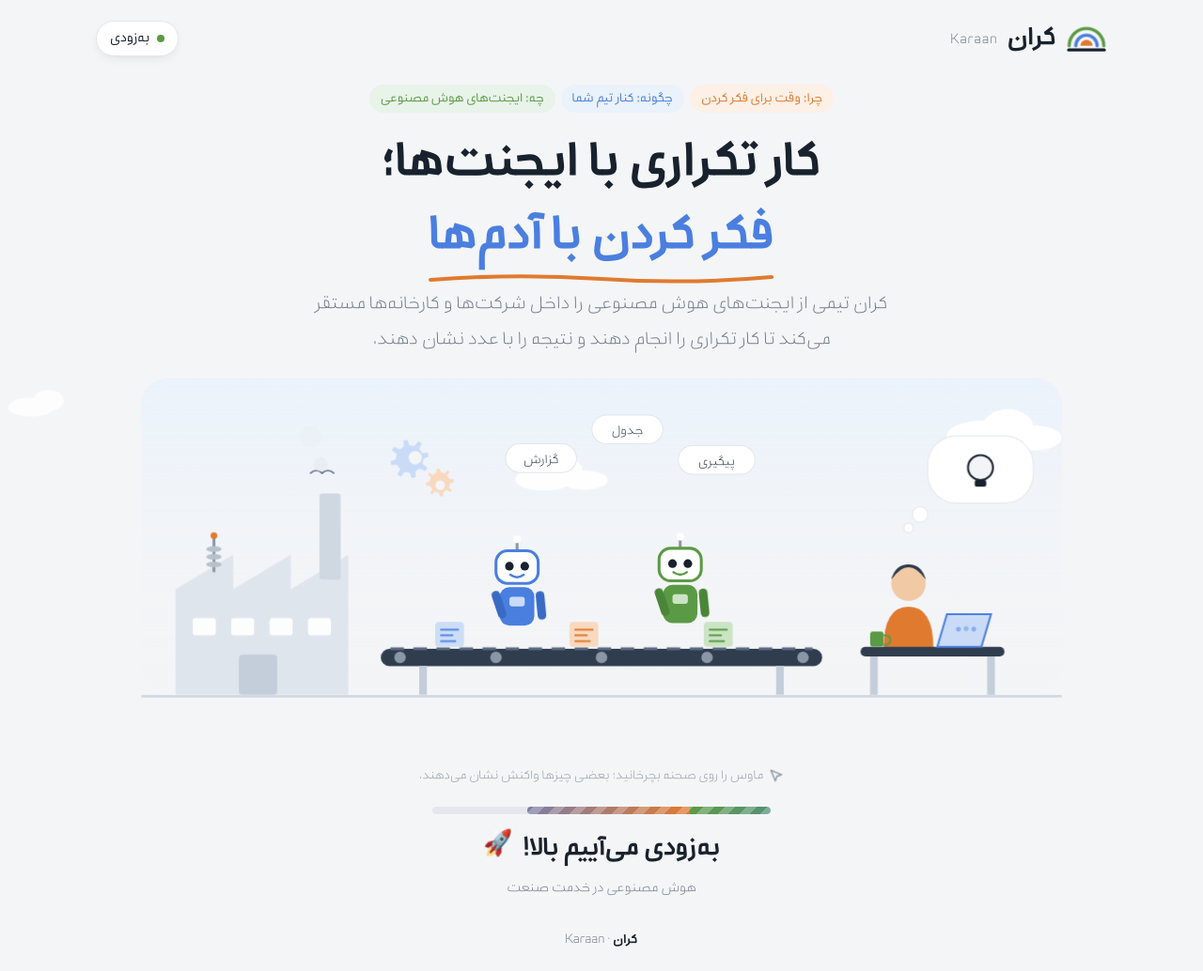
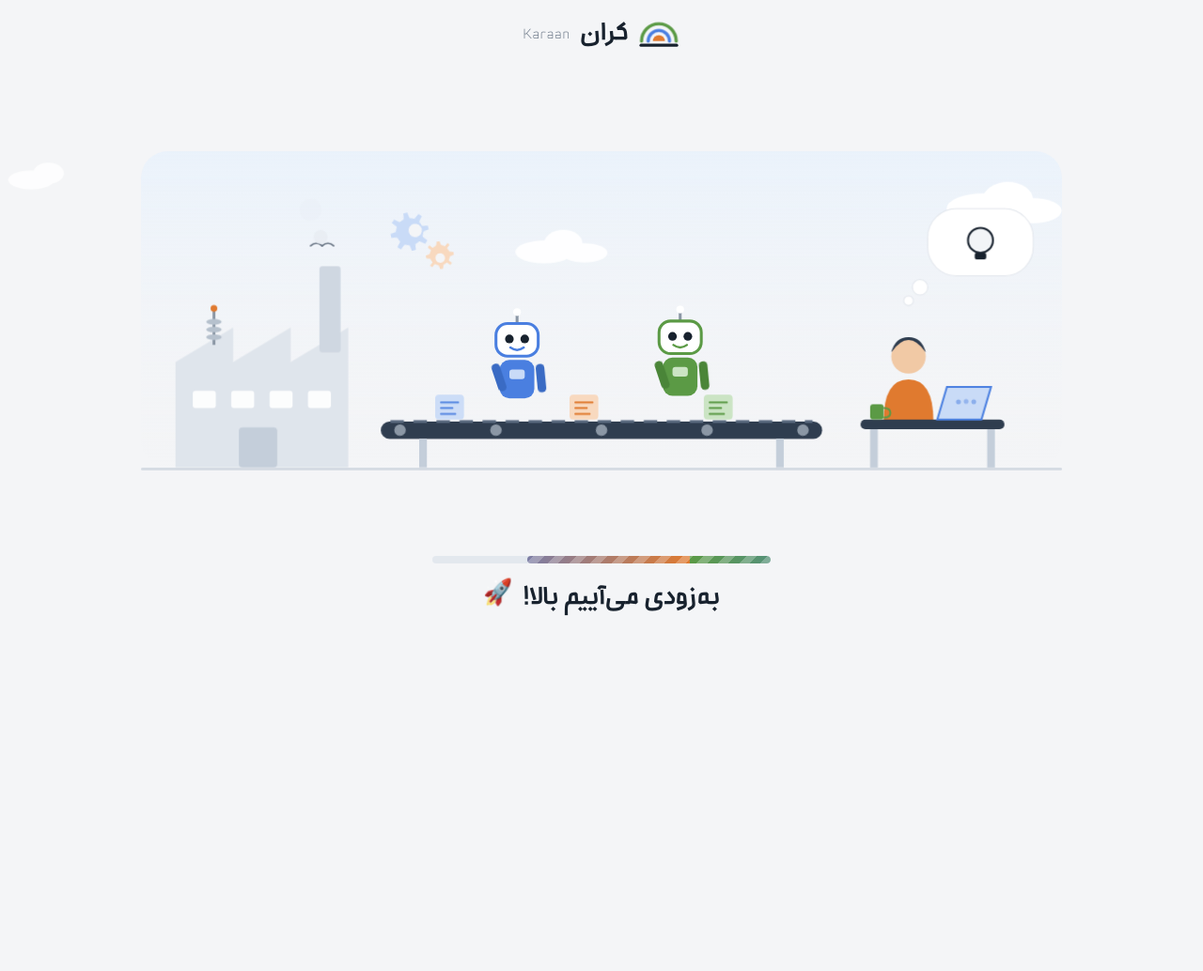
Before and after one commit to smaminkhaleghi/karaan-site, a plain HTML site: page index.html in a window 1280 px wide. Shown: the whole page at 94% size. After the commit the page ends 800 px from the top, so only its background shows below. Drawn offline with Linux system fonts and the light colour scheme.

Commit message:
Minimal home page

```diff
--- a/index.html
+++ b/index.html
@@ -14,7 +14,7 @@
 html,body{margin:0}
 body{font-family:"Bonyan",Tahoma,system-ui,sans-serif;font-weight:300;background:var(--bg);color:var(--ink);-webkit-font-smoothing:antialiased;min-height:100vh;min-height:100dvh;overflow-x:hidden;display:flex;flex-direction:column}
 a{color:inherit}
-.top{display:flex;align-items:center;justify-content:space-between;max-width:1120px;width:100%;margin:0 auto;padding:22px 22px 0}
+.top{display:flex;align-items:center;justify-content:center;max-width:1120px;width:100%;margin:0 auto;padding:22px 22px 0}
 .brand{display:flex;align-items:center;gap:10px;text-decoration:none;cursor:default}
 .brand svg{width:44px;height:27px}
 .brand b{font-weight:800;font-size:26px;line-height:1}
@@ -26,7 +26,7 @@ a{color:inherit}
 .soon{display:inline-flex;align-items:center;gap:8px;background:#fff;border:1px solid var(--line);border-radius:999px;padding:6px 14px;font-size:14px;font-weight:500;box-shadow:0 4px 14px -8px rgba(24,34,46,.25)}
 .soon .dot{width:8px;height:8px;border-radius:50%;background:var(--what);box-shadow:0 0 0 0 rgba(91,154,69,.5);animation:ping 1.8s infinite}
 @keyframes ping{70%{box-shadow:0 0 0 9px rgba(91,154,69,0)}100%{box-shadow:0 0 0 0 rgba(91,154,69,0)}}
-main{flex:1;max-width:1120px;width:100%;margin:0 auto;padding:30px 22px 10px;display:flex;flex-direction:column;align-items:center;text-align:center}
+main{flex:1;max-width:1120px;width:100%;margin:0 auto;padding:10px 22px 40px;display:flex;flex-direction:column;align-items:center;justify-content:center;text-align:center}
 .kicker{display:inline-flex;gap:6px;flex-wrap:wrap;justify-content:center;margin:0 0 16px}
 .kicker span{font-size:13px;font-weight:500;padding:4px 12px;border-radius:999px;transition:transform .2s}
 .kicker span:hover{transform:translateY(-3px) rotate(-2deg)}
@@ -37,7 +37,7 @@ h1 .hl svg{position:absolute;left:0;right:0;bottom:-6px;width:100%;height:12px;o
 h1 .hl path{stroke-dasharray:300;stroke-dashoffset:300;animation:draw 1.2s .6s ease forwards}
 @keyframes draw{to{stroke-dashoffset:0}}
 .lead{color:var(--muted);font-size:clamp(16px,2.2vw,19px);line-height:2;max-width:640px;margin:14px 0 0}
-.scene{width:100%;max-width:980px;margin:22px 0 0;position:relative}
+.scene{width:100%;max-width:980px;margin:0;position:relative}
 .scene svg{width:100%;height:auto;display:block;overflow:visible}
 .tip{font-size:13px;color:#8793a1;margin:4px 0 0;display:flex;align-items:center;gap:6px;justify-content:center}
 .tip svg{width:16px;height:16px;animation:nudge 1.6s ease-in-out infinite}
@@ -121,12 +121,9 @@ footer b{color:var(--ink)}
 <body>
 <header class="top">
   <div class="brand" aria-label="کران"><svg aria-hidden="true" xmlns="http://www.w3.org/2000/svg" viewBox="0.5 6.4 31 19"><path class="a1" d="M3 21a13 13 0 0 1 26 0" fill="none" stroke="#5b9a45" stroke-width="2.4" stroke-linecap="round"/><path class="a2" d="M8 21a8 8 0 0 1 16 0" fill="none" stroke="#4a7fe0" stroke-width="2.4" stroke-linecap="round"/><path class="a3" d="M11.5 21a4.5 4.5 0 0 1 9 0z" fill="#e07a2f"/><rect x="1.5" y="23" width="29" height="2.2" rx="1.1" fill="#18222e"/></svg><b>کران</b><i lang="en" dir="ltr">Karaan</i></div>
-  <span class="soon"><span class="dot"></span>به‌زودی</span>
+
 </header>
 <main>
-  <div class="kicker"><span class="k1">چرا: وقت برای فکر کردن</span><span class="k2">چگونه: کنار تیم شما</span><span class="k3">چه: ایجنت‌های هوش مصنوعی</span></div>
-  <h1>کار تکراری با ایجنت‌ها؛ <span class="hl">فکر کردن با آدم‌ها<svg viewBox="0 0 300 12" preserveAspectRatio="none" aria-hidden="true"><path d="M2 8 Q75 1 150 7 T298 5" fill="none" stroke="#e07a2f" stroke-width="4" stroke-linecap="round"/></svg></span></h1>
-  <p class="lead">کران تیمی از ایجنت‌های هوش مصنوعی را داخل شرکت‌ها و کارخانه‌ها مستقر می‌کند تا کار تکراری را انجام دهند و نتیجه را با عدد نشان دهند.</p>
 
   <div class="scene">
   <svg class="s" viewBox="0 0 960 400" role="img" aria-label="صحنه یک کارخانه: ایجنت‌ها کار تکراری را روی نوار نقاله انجام می‌دهند و یک نفر پشت میز فکر می‌کند">
@@ -166,11 +163,6 @@ footer b{color:var(--ink)}
       <g class="gear"><path d="M30 6l4 0 1 6 5 2 5-4 3 3-4 5 2 5 6 1 0 4-6 1-2 5 4 5-3 3-5-4-5 2-1 6-4 0-1-6-5-2-5 4-3-3 4-5-2-5-6-1 0-4 6-1 2-5-4-5 3-3 5 4 5-2z" fill="#c9dbf7" transform="translate(-2 -2)"/><circle cx="30" cy="30" r="7" fill="#f4f5f7"/></g>
       <g transform="translate(40 30)"><g class="gear g2"><path d="M20 4l3 0 1 4 4 2 3-3 2 2-3 3 2 4 4 1 0 3-4 1-2 4 3 3-2 2-3-3-4 2-1 4-3 0-1-4-4-2-3 3-2-2 3-3-2-4-4-1 0-3 4-1 2-4-3-3 2-2 3 3 4-2z" fill="#f8d9bf"/><circle cx="21.5" cy="21.5" r="5" fill="#f4f5f7"/></g></g>
     </g>
-
-    <!-- floating task chips -->
-    <g class="chip"><g transform="translate(380 70)"><rect width="74" height="30" rx="15" fill="#fff" stroke="#e2e6ec"/><text x="37" y="20" text-anchor="middle" font-size="13" fill="#18222e">گزارش</text></g></g>
-    <g class="chip c2"><g transform="translate(470 40)"><rect width="74" height="30" rx="15" fill="#fff" stroke="#e2e6ec"/><text x="37" y="20" text-anchor="middle" font-size="13" fill="#18222e">جدول</text></g></g>
-    <g class="chip c3"><g transform="translate(560 78)"><rect width="80" height="30" rx="15" fill="#fff" stroke="#e2e6ec"/><text x="40" y="20" text-anchor="middle" font-size="13" fill="#18222e">پیگیری</text></g></g>
 
     <!-- ground -->
     <rect x="0" y="330" width="960" height="3" rx="1.5" fill="#d5dbe3"/>
@@ -242,13 +234,11 @@ footer b{color:var(--ink)}
     </g>
   </svg>
   </div>
-  <p class="tip"><svg viewBox="0 0 24 24" fill="none" stroke="currentColor" stroke-width="2" stroke-linecap="round" stroke-linejoin="round"><path d="M4 4l7 17 2.5-7.5L21 11z"/></svg>ماوس را روی صحنه بچرخانید؛ بعضی چیزها واکنش نشان می‌دهند.</p>
 
   <div class="progress" aria-hidden="true"><i></i></div>
   <p class="cta">به‌زودی می‌آییم بالا! <span class="rk" aria-hidden="true">🚀</span></p>
-  <p class="mini">هوش مصنوعی در خدمت صنعت</p>
 </main>
-<footer><b>کران</b> · <span lang="en" dir="ltr">Karaan</span></footer>
+
 <script>
 (function(){
 var reduce=matchMedia("(prefers-reduced-motion:reduce)").matches;
```
